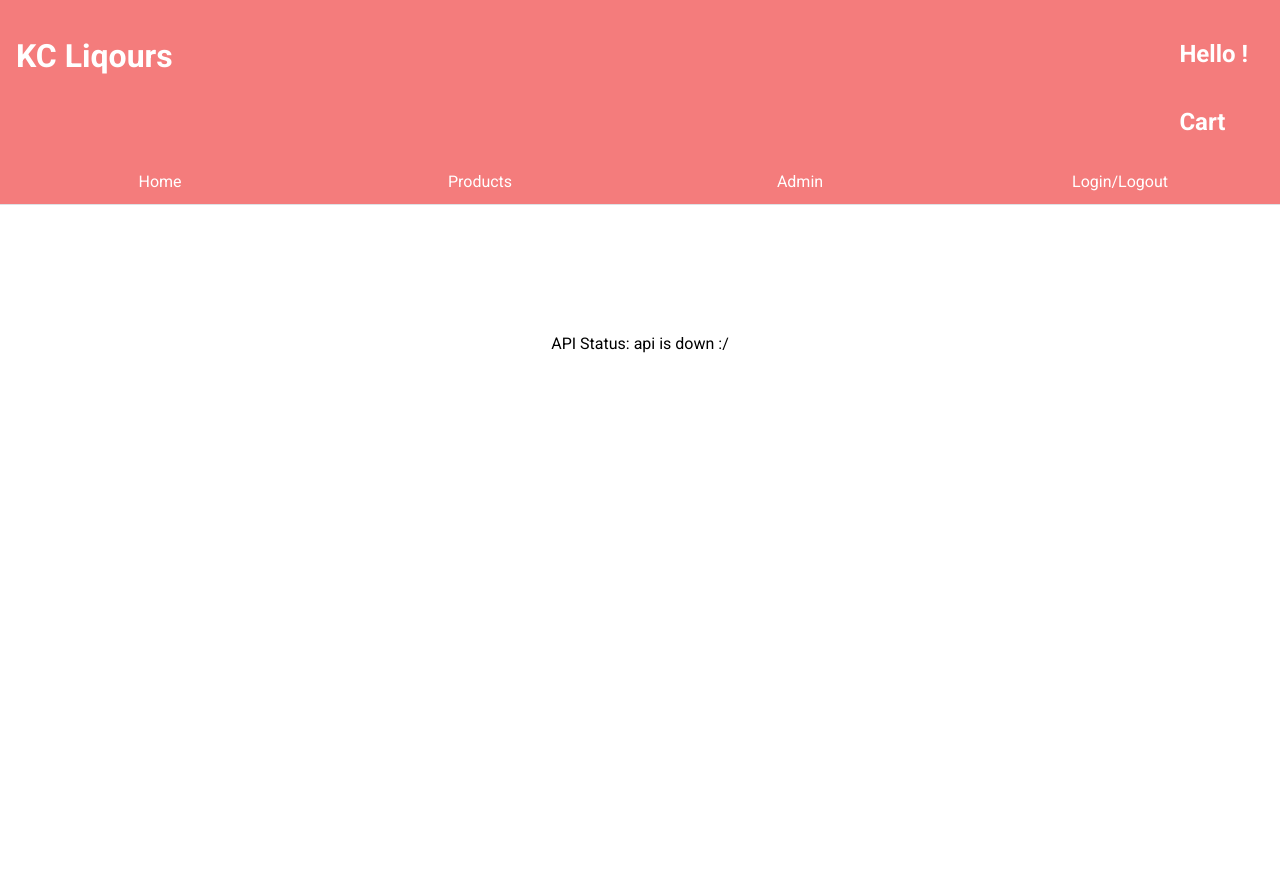
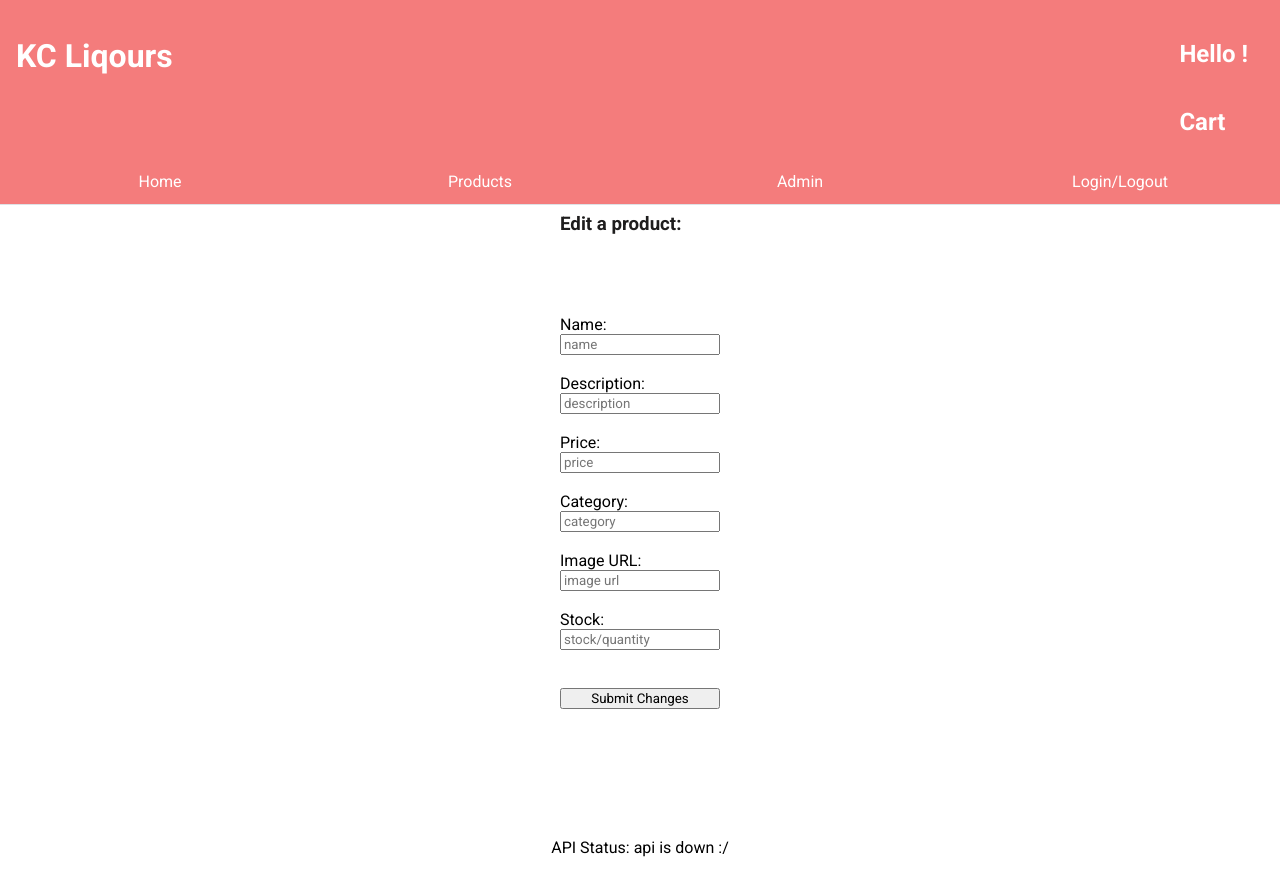
Before and after one commit to proj-kck/proj-kck, a React (Create React App) app: page /admin/editproduct in a window 1280 px wide. Before the commit the page ends 800 px from the top, so only its background shows below. Built offline with nearby package versions, Linux system fonts and the light colour scheme; no server answers.

Commit message:
buildingcomponents  createProdAdmin, EditProdAdmin, Users

```diff
--- a/src/components/CreateProdAdmin.js
+++ b/src/components/CreateProdAdmin.js
@@ -26,12 +26,25 @@ const CreatingProd = () => {
         <div>
         <h3>Create a product:</h3>
             <form onSubmit={submitHandler}>
+            <div>Name:</div>
                 <input type="text" placeholder="name" value={name} onChange= {(evt) => setName(evt.target.value)}></input>
+                <br/>
+                <div>Description:</div>
                 <input type="text" placeholder="description" value={description} onChange={(evt) => setDescription(evt.target.value)}></input>
+                <br/>
+                <div>Price:</div>
                 <input type="text" placeholder="price" value={price} onChange={(evt) => setPrice(evt.target.value)}></input>
+                <br/>
+                <div>Category:</div>
                 <input type="text" placeholder="category" value={category} onChange={(evt) => setCategory(evt.target.value)}></input>
+                <br/>
+                <div>Image URL:</div>
                 <input type="text" placeholder="image url" value={img} onChange={(evt) => setImg(evt.target.value)}></input>
+                <br/>
+                <div>Stock:</div>
                 <input type="text" placeholder="stock/quantity" value={stock} onChange={(evt) => setStock(evt.target.value)}></input>
+                <br/>
+                <br/>
                 <button type="submit" className="btn-outline-primary">Create</button>
             </form>
         </div>
--- a/src/components/EditProdAdmin.js
+++ b/src/components/EditProdAdmin.js
@@ -1,14 +1,77 @@
-import React, {useEffect} from "react";
-import {beers, wines, spirits} from './seedData';
-// import {getAllProducts} from "../axios-services";
+import React, {useState, useEffect} from "react";
+// import { getAllProducts } from "../axios-services";
 
 const EditProd = () => {
+    const [name, setName] = useState('');
+    const [description, setDescription] = useState('');
+    const [price, setPrice] = useState('');
+    const [category, setCategory] = useState('');
+    const [img, setImg] = useState('');
+    const [stock, setStock] = useState('');
 
     useEffect(() => {
         async function getProducts() {
-            const data = await fetch /*getAllProducts*/();
+            const data = await fetch /*getAllProducts*/('');
           }
           getProducts();
     }, []);
+
+    const submitHandler = async (evt) => {
+        evt.preventDefault();
+        try {
+            const response = await fetch('./Products.js', {
+                method: "PATCH",
+                headers: {
+                    'Content-Type': 'application/json'
+                },
+                body: JSON.stringify({
+                    product: {
+                        name: name,
+                        description: description,
+                        price: price,
+                        category: category,
+                        img: img,
+                        stock: stock
+                    }
+                })
+            })
+            const data = await response.json();
+            console.log(data);
+            setName('');
+            setDescription('');
+            setPrice('');
+            setCategory('');
+            setImg('');
+            setStock('');
+        } catch (error) {}
+    };
+
+    return (
+        <div>
+        <h3>Edit a product:</h3>
+            <form onSubmit={submitHandler}>
+                <div>Name:</div>
+                <input type="text" placeholder="name" value={name} onChange= {(evt) => setName(evt.target.value)}></input>
+                <br/>
+                <div>Description:</div>
+                <input type="text" placeholder="description" value={description} onChange={(evt) => setDescription(evt.target.value)}></input>
+                <br/>
+                <div>Price:</div>
+                <input type="text" placeholder="price" value={price} onChange={(evt) => setPrice(evt.target.value)}></input>
+                <br/>
+                <div>Category:</div>
+                <input type="text" placeholder="category" value={category} onChange={(evt) => setCategory(evt.target.value)}></input>
+                <br/>
+                <div>Image URL:</div>
+                <input type="text" placeholder="image url" value={img} onChange={(evt) => setImg(evt.target.value)}></input>
+                <br/>
+                <div>Stock:</div>
+                <input type="text" placeholder="stock/quantity" value={stock} onChange={(evt) => setStock(evt.target.value)}></input>
+                <br/>
+                <br/>
+                <button type="submit" className="btn-outline-primary">Submit Changes</button>
+            </form>
+        </div>
+    )
 }
 export default EditProd;
```
